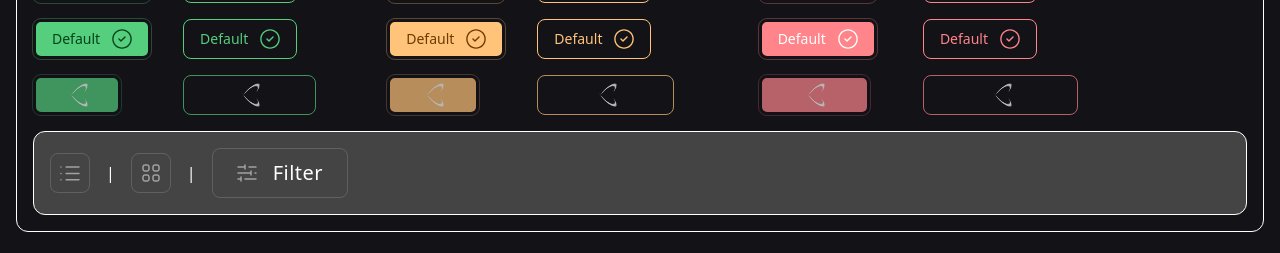
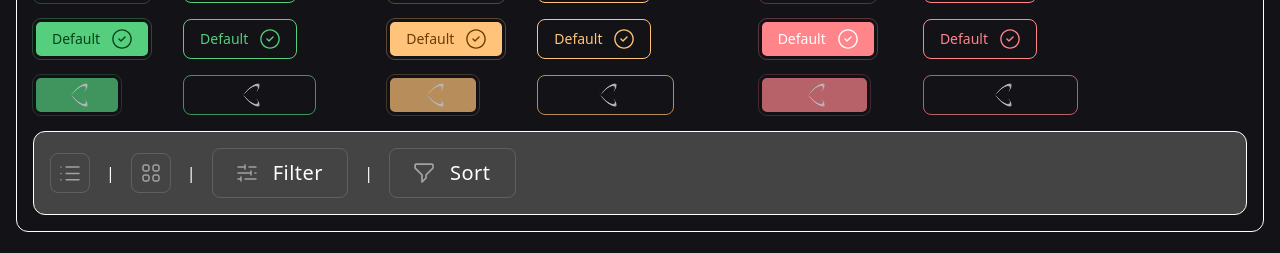
Before and after one commit to Cardano-Forge/MetaDraft, a Next.js app in the folder client/: page /style-guide in a window 1280 px wide. Shown: the part 1900-2153 px from the top of the page. Built offline with nearby package versions, Linux system fonts and the light colour scheme.

Commit message:
Sort Button

```diff
--- a/client/src/app/(dev)/style-guide/buttons.tsx
+++ b/client/src/app/(dev)/style-guide/buttons.tsx
@@ -2,6 +2,7 @@
 
 import React from "react";
 import FilterButton from "~/components/filter-button";
+import SortButton from "~/components/sort-button";
 import { Typography } from "~/components/typography";
 
 import { Button } from "~/components/ui/button";
@@ -387,6 +388,8 @@ export default function Buttons() {
           <ViewButton view="grid" />
           |
           <FilterButton />
+          |
+          <SortButton />
         </div>
       </div>
     </div>
--- /dev/null
+++ b/client/src/components/sort-button.tsx
@@ -0,0 +1,27 @@
+"use client";
+
+import React, { useState } from "react";
+import { Button } from "./ui/button";
+import { cn } from "~/lib/utils";
+import { Typography } from "./typography";
+import SortIcon from "~/icons/sort.icon";
+
+// Not sure how we will use this for now,  maybe this should a select with option like sort be: asset name | id | status
+
+export default function SortButton() {
+  return (
+    <Button
+      variant={"outline"}
+      className={"gap-4 rounded-lg p-6 text-border/50"}
+      onClick={() => console.log("sorted by something")}
+    >
+      <SortIcon className="h-5 w-5" />
+      <Typography
+        as="largeText"
+        className={cn("text-xl font-normal tracking-wide text-white")}
+      >
+        Sort
+      </Typography>
+    </Button>
+  );
+}
```
